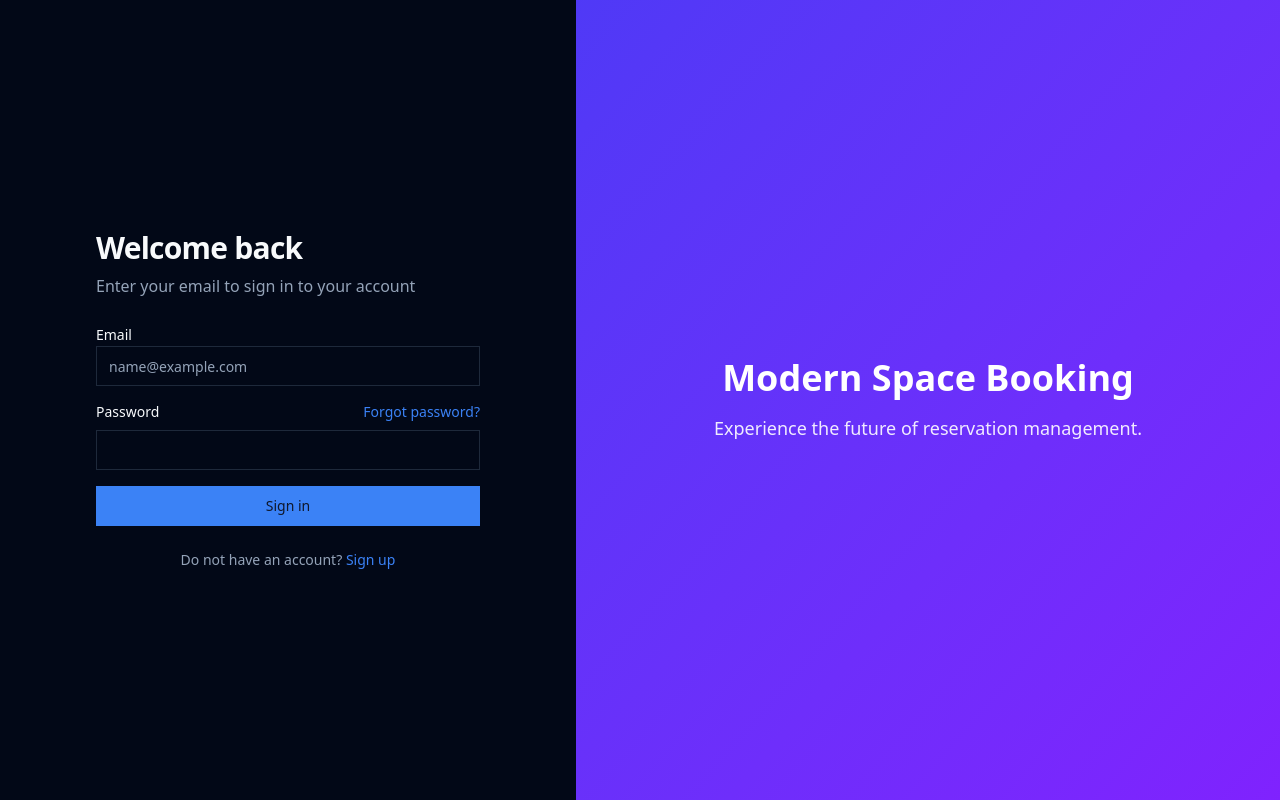
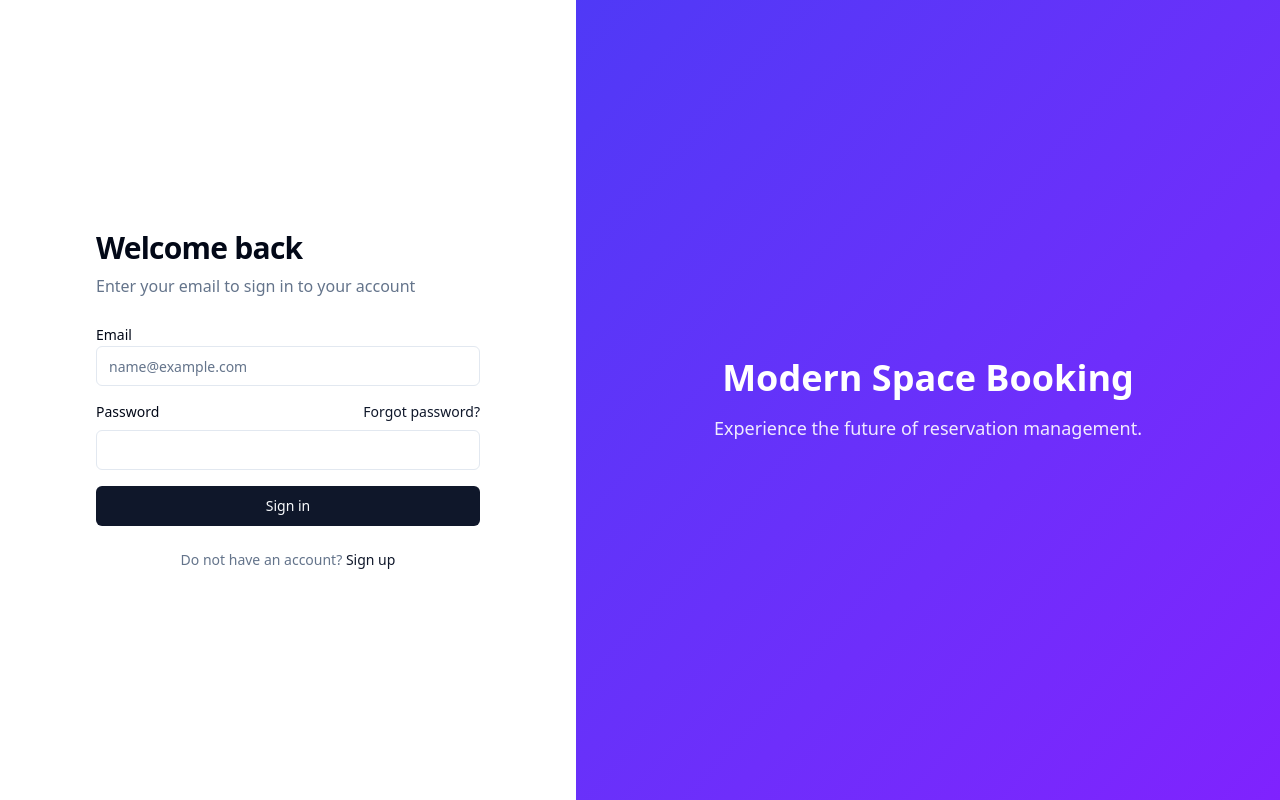
Before and after one commit to yongchun12/Booking_Reservation_System, a React (Vite) app in the folder frontend/: page /auth/login in a window 1280 px wide. Built offline with nearby package versions, Linux system fonts and the light colour scheme.

Commit message:
feat: Add theme toggling functionality with light/dark mode styles and integrate into the navbar.

```diff
--- a/frontend/src/components/layout/Navbar.jsx
+++ b/frontend/src/components/layout/Navbar.jsx
@@ -1,6 +1,8 @@
 import { Menu, Bell, Search, User } from 'lucide-react';
 import { Button } from '../ui/button';
 import { Input } from '../ui/input';
+
+import { ModeToggle } from '../ui/theme-toggle';
 
 export default function Navbar({ setSidebarOpen }) {
     return (
@@ -24,6 +26,7 @@ export default function Navbar({ setSidebarOpen }) {
 
             {/* Right Actions */}
             <div className="flex items-center gap-2 ml-auto">
+                <ModeToggle />
                 <Button variant="ghost" size="icon">
                     <Bell className="h-5 w-5" />
                     <span className="sr-only">Notifications</span>
--- /dev/null
+++ b/frontend/src/components/ui/theme-toggle.jsx
@@ -0,0 +1,15 @@
+import { Moon, Sun } from "lucide-react"
+import { Button } from "./button"
+import { useTheme } from "../../providers/theme-provider"
+
+export function ModeToggle() {
+    const { theme, setTheme } = useTheme()
+
+    return (
+        <Button variant="ghost" size="icon" onClick={() => setTheme(theme === "light" ? "dark" : "light")}>
+            <Sun className="h-[1.2rem] w-[1.2rem] rotate-0 scale-100 transition-all dark:-rotate-90 dark:scale-0" />
+            <Moon className="absolute h-[1.2rem] w-[1.2rem] rotate-90 scale-0 transition-all dark:rotate-0 dark:scale-100" />
+            <span className="sr-only">Toggle theme</span>
+        </Button>
+    )
+}
--- a/frontend/src/index.css
+++ b/frontend/src/index.css
@@ -35,6 +35,38 @@
 
 @layer base {
   :root {
+    --background: 0 0% 100%;
+    --foreground: 222.2 84% 4.9%;
+
+    --card: 0 0% 100%;
+    --card-foreground: 222.2 84% 4.9%;
+
+    --popover: 0 0% 100%;
+    --popover-foreground: 222.2 84% 4.9%;
+
+    --primary: 222.2 47.4% 11.2%;
+    --primary-foreground: 210 40% 98%;
+
+    --secondary: 210 40% 96.1%;
+    --secondary-foreground: 222.2 47.4% 11.2%;
+
+    --muted: 210 40% 96.1%;
+    --muted-foreground: 215.4 16.3% 46.9%;
+
+    --accent: 210 40% 96.1%;
+    --accent-foreground: 222.2 47.4% 11.2%;
+
+    --destructive: 0 84.2% 60.2%;
+    --destructive-foreground: 210 40% 98%;
+
+    --border: 214.3 31.8% 91.4%;
+    --input: 214.3 31.8% 91.4%;
+    --ring: 222.2 84% 4.9%;
+
+    --radius: 0.5rem;
+  }
+
+  .dark {
     --background: 222.2 84% 4.9%;
     --foreground: 210 40% 98%;
 
@@ -44,7 +76,7 @@
     --popover: 222.2 84% 4.9%;
     --popover-foreground: 210 40% 98%;
 
-    --primary: 217.2 91.2% 59.8%;
+    --primary: 210 40% 98%;
     --primary-foreground: 222.2 47.4% 11.2%;
 
     --secondary: 217.2 32.6% 17.5%;
@@ -61,7 +93,7 @@
 
     --border: 217.2 32.6% 17.5%;
     --input: 217.2 32.6% 17.5%;
-    --ring: 224.3 76.3% 48%;
+    --ring: 212.7 26.8% 83.9%;
   }
 }
 
--- /dev/null
+++ b/frontend/src/providers/theme-provider.jsx
@@ -0,0 +1,58 @@
+import { createContext, useContext, useEffect, useState } from "react"
+
+const ThemeProviderContext = createContext({
+    theme: "system",
+    setTheme: () => null,
+})
+
+export function ThemeProvider({
+    children,
+    defaultTheme = "system",
+    storageKey = "vite-ui-theme",
+    ...props
+}) {
+    const [theme, setTheme] = useState(
+        () => localStorage.getItem(storageKey) || defaultTheme
+    )
+
+    useEffect(() => {
+        const root = window.document.documentElement
+
+        root.classList.remove("light", "dark")
+
+        if (theme === "system") {
+            const systemTheme = window.matchMedia("(prefers-color-scheme: dark)")
+                .matches
+                ? "dark"
+                : "light"
+
+            root.classList.add(systemTheme)
+            return
+        }
+
+        root.classList.add(theme)
+    }, [theme])
+
+    const value = {
+        theme,
+        setTheme: (theme) => {
+            localStorage.setItem(storageKey, theme)
+            setTheme(theme)
+        },
+    }
+
+    return (
+        <ThemeProviderContext.Provider {...props} value={value}>
+            {children}
+        </ThemeProviderContext.Provider>
+    )
+}
+
+export const useTheme = () => {
+    const context = useContext(ThemeProviderContext)
+
+    if (context === undefined)
+        throw new Error("useTheme must be used within a ThemeProvider")
+
+    return context
+}
```
